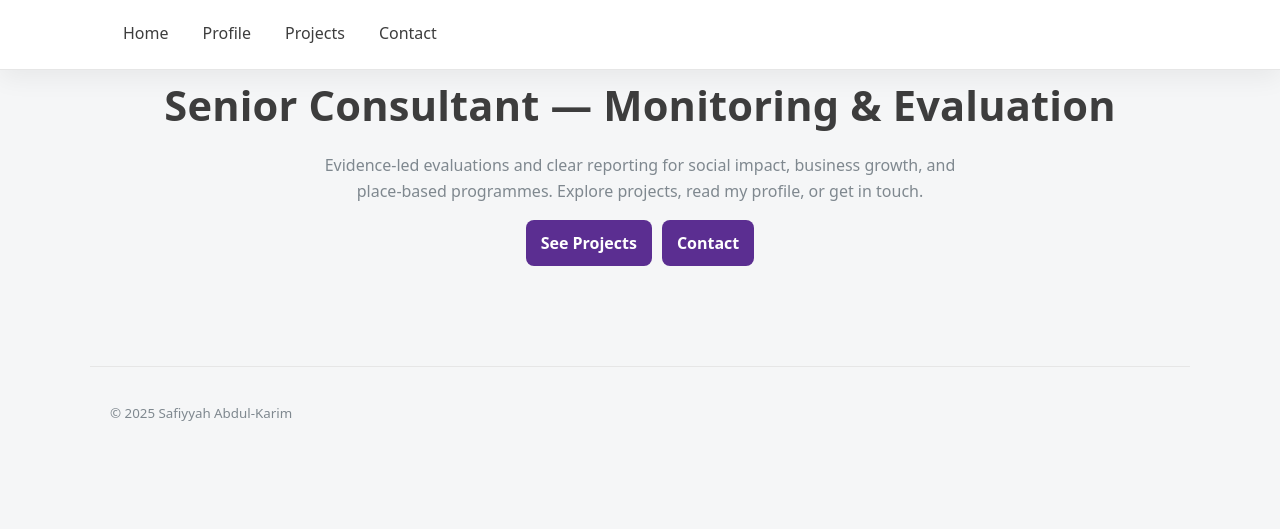
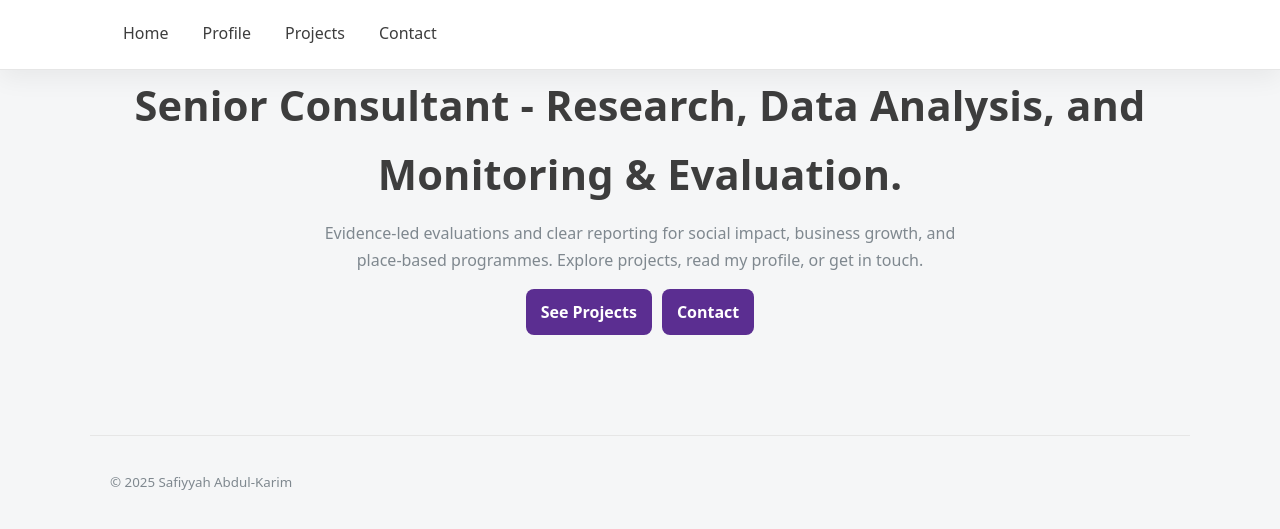
Before and after one commit to popsx98/portfolio, a plain HTML site: page index.html in a window 1280 px wide. Shown: the part 69-598 px from the top of the page. Drawn offline with Linux system fonts and the light colour scheme.

Commit message:
Update job title in hero section

```diff
--- a/index.html
+++ b/index.html
@@ -25,7 +25,7 @@
   <main>
     <section class="hero" role="banner">
       <div class="hero-content">
-        <h1>Senior Consultant — Monitoring &amp; Evaluation</h1>
+        <h1>Senior Consultant - Research, Data Analysis, and Monitoring &amp; Evaluation.</h1>
         <p>Evidence-led evaluations and clear reporting for social impact, business growth, and place-based programmes. Explore projects, read my profile, or get in touch.</p>
         <div class="hero-ctas">
           <a href="projects.html" class="btn">See Projects</a>
```
